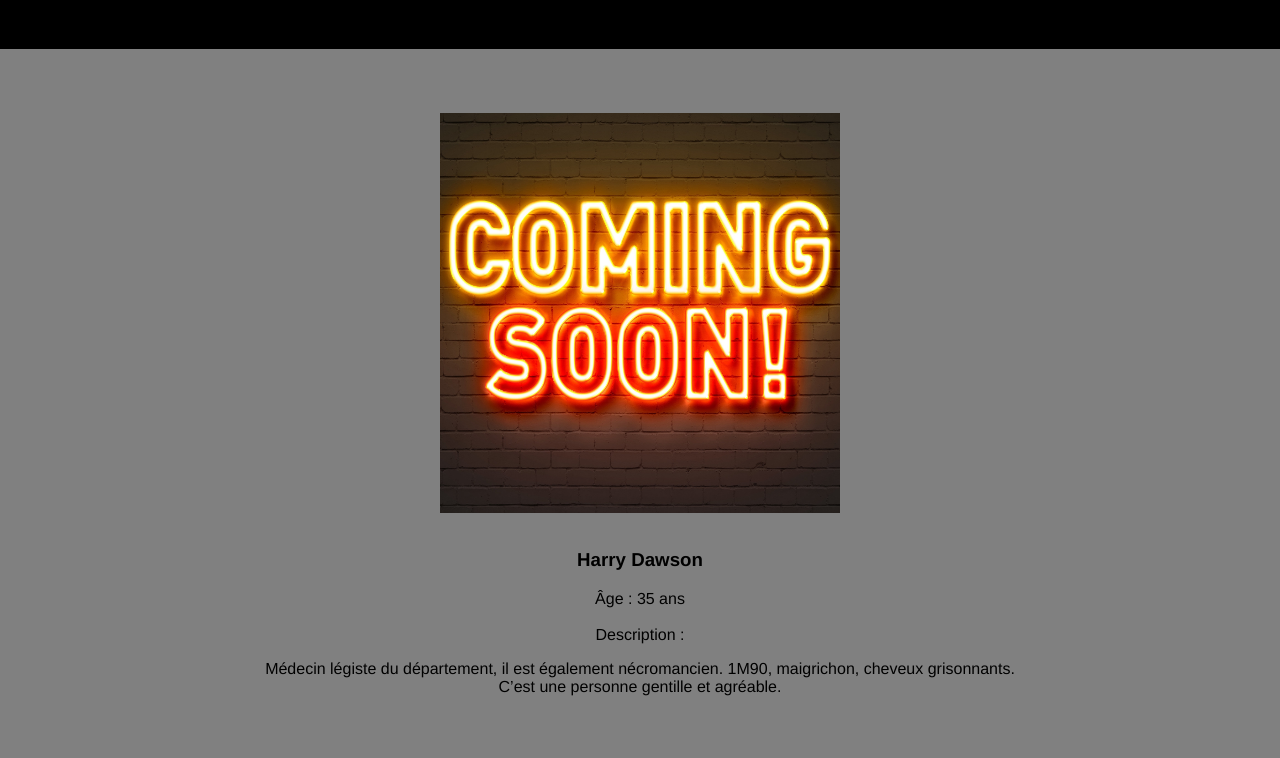
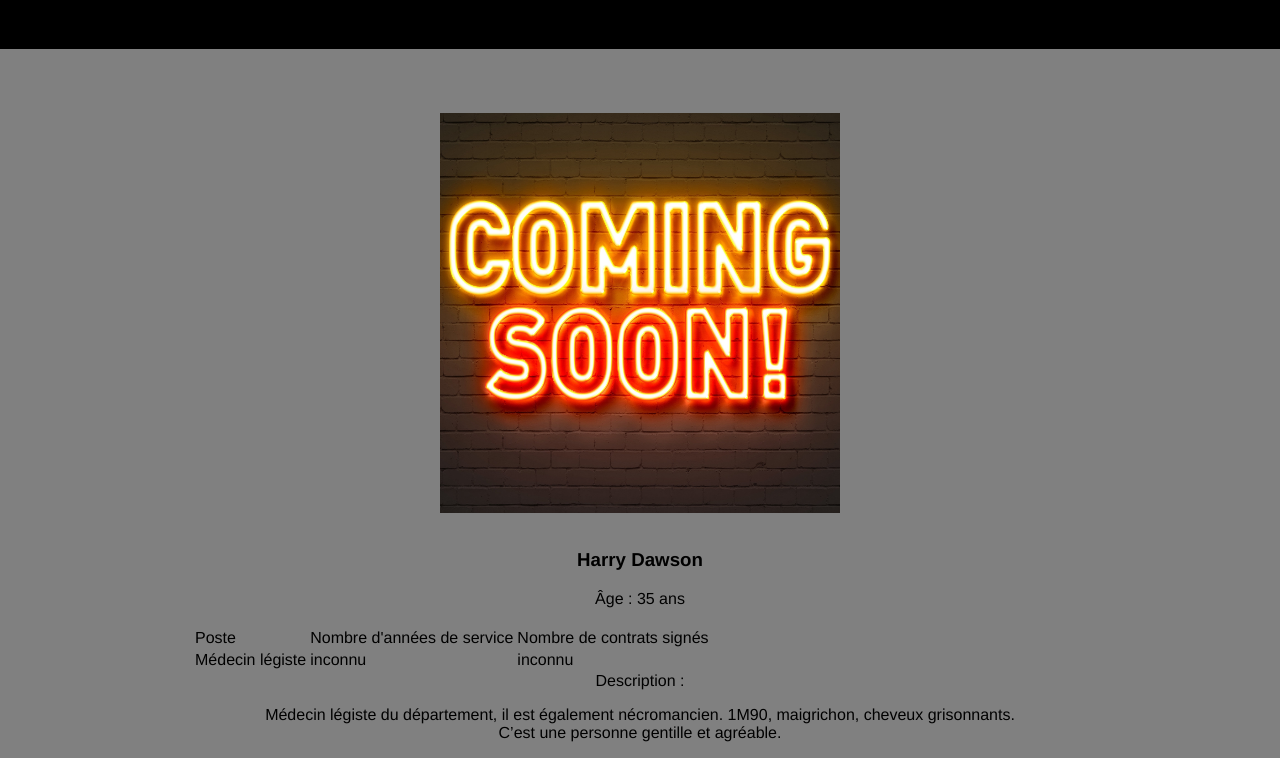
Before and after one commit to LaurentLune/D.E.M.O.N, a plain HTML site: page harry.html in a window 1280 px wide. Shown: the part 188-946 px from the top of the page. Before the commit the page ends 900 px from the top, so only its background shows below. Drawn offline with Linux system fonts and the light colour scheme.

Commit message:
Update harry.html

```diff
--- a/harry.html
+++ b/harry.html
@@ -15,6 +15,20 @@
     <h3>Harry Dawson</h3>
 
     <span>Âge : </span>35 ans<br><br>
+
+    <table class="tabficheinspecteur">
+        <tr>
+            <td>Poste</td>
+            <td>Nombre d'années de service</td>
+            <td>Nombre de contrats signés</td>
+        </tr>
+        <tr>
+            <td>Médecin légiste</td>
+            <td>inconnu</td>
+            <td>inconnu</td>
+        </tr>
+    </table>
+
     <span>Description :</span>
     <p>
         Médecin légiste du département, il est également nécromancien. 1M90, maigrichon, cheveux grisonnants.<br>
```
